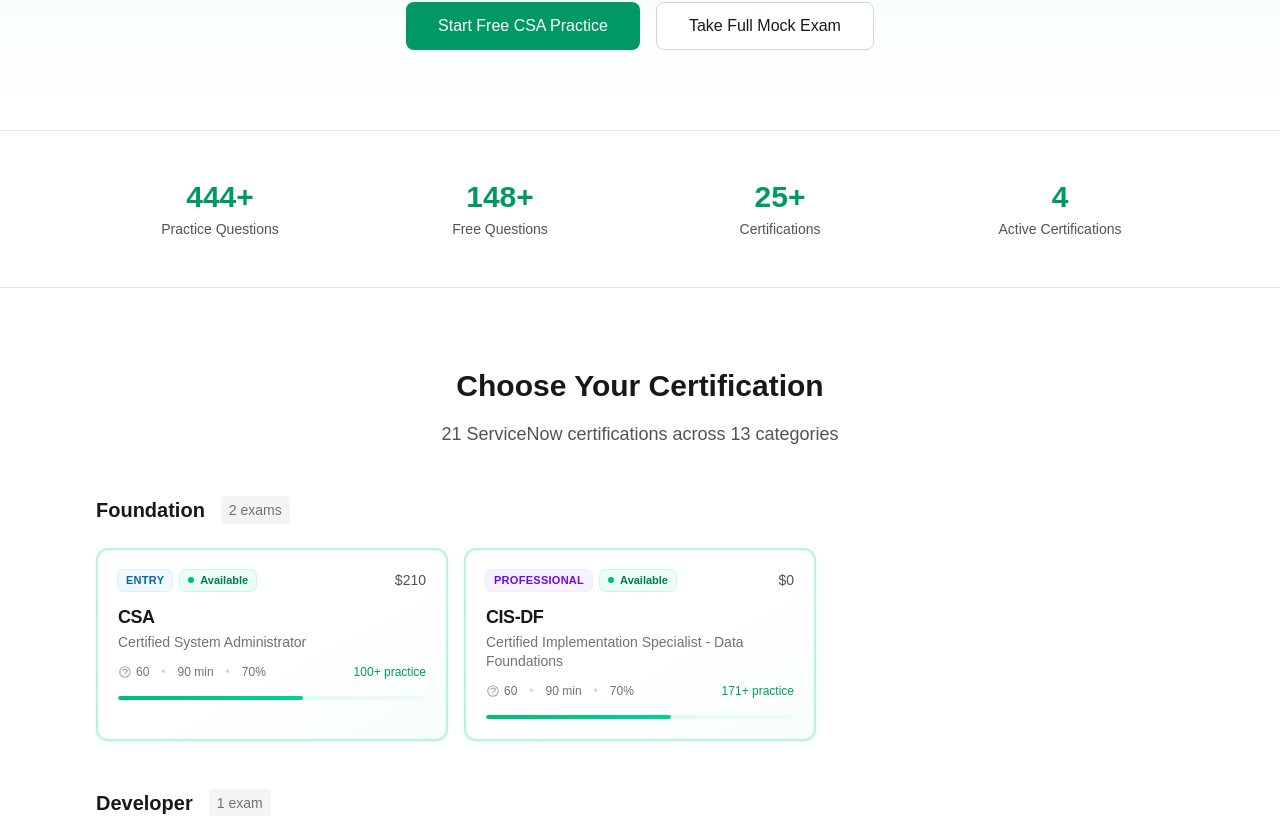
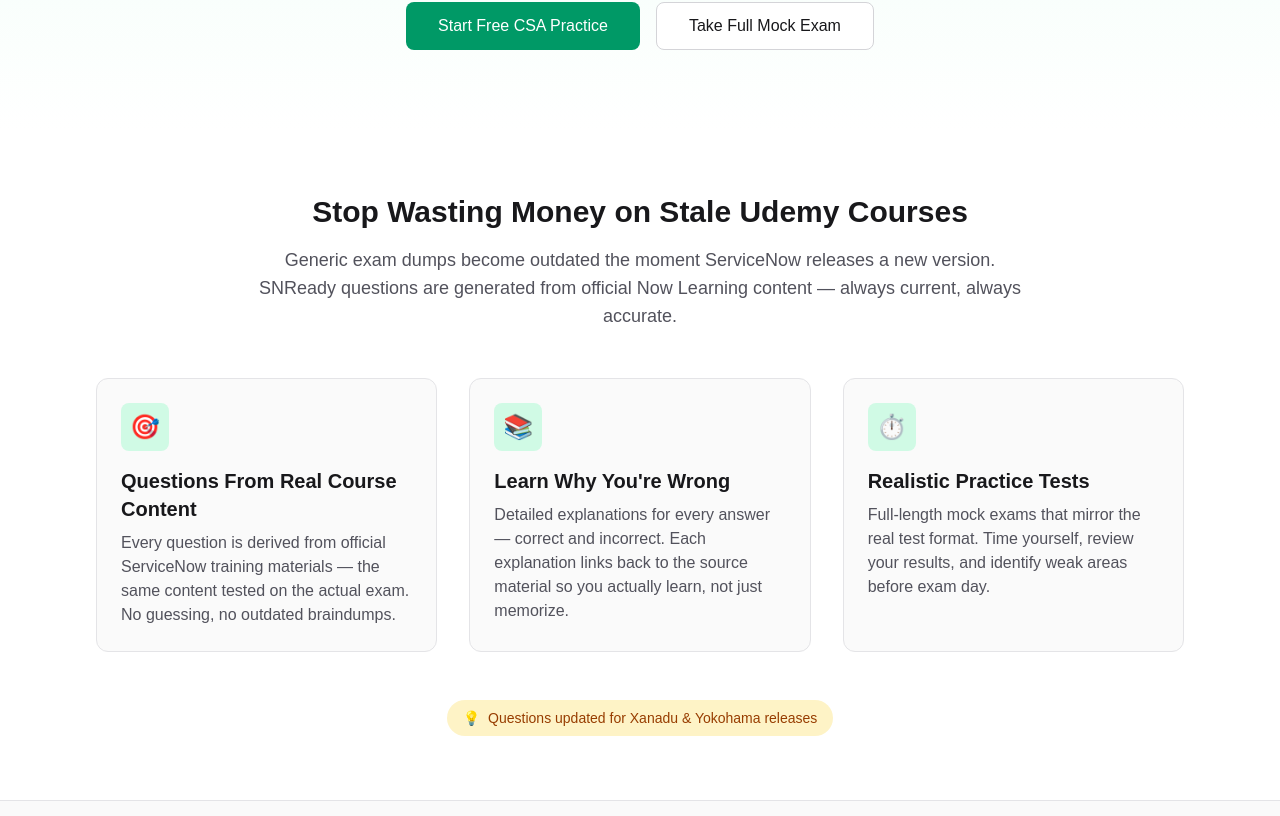
Before and after one commit to jessems/snready, a Next.js app: page / in a window 1280 px wide. Shown: the part 351-1167 px from the top of the page. Built offline with nearby package versions, Linux system fonts and the light colour scheme; no server answers.

Commit message:
feat: Add 'Why SNReady' benefits section to homepage (#9)

```diff
--- a/app/page.tsx
+++ b/app/page.tsx
@@ -55,8 +55,71 @@
         </div>
       </section>
 
+      {/* Why SNReady Section */}
+      <section className="py-16 bg-white dark:bg-zinc-950">
+        <div className="mx-auto max-w-6xl px-4 sm:px-6 lg:px-8">
+          <div className="text-center mb-12">
+            <h2 className="text-3xl font-bold text-zinc-900 dark:text-zinc-50">
+              Stop Wasting Money on Stale Udemy Courses
+            </h2>
+            <p className="mt-4 text-lg text-zinc-600 dark:text-zinc-400 max-w-3xl mx-auto">
+              Generic exam dumps become outdated the moment ServiceNow releases a new version.
+              SNReady questions are generated from official Now Learning content — always current, always accurate.
+            </p>
+          </div>
+
+          <div className="grid gap-8 md:grid-cols-3">
+            {/* Benefit 1 */}
+            <div className="rounded-xl border border-zinc-200 bg-zinc-50 p-6 dark:border-zinc-800 dark:bg-zinc-900">
+              <div className="flex h-12 w-12 items-center justify-center rounded-lg bg-emerald-100 text-2xl dark:bg-emerald-900">
+                🎯
+              </div>
+              <h3 className="mt-4 text-xl font-semibold text-zinc-900 dark:text-zinc-100">
+                Questions From Real Course Content
+              </h3>
+              <p className="mt-2 text-zinc-600 dark:text-zinc-400">
+                Every question is derived from official ServiceNow training materials — the same content tested on the actual exam. No guessing, no outdated braindumps.
+              </p>
+            </div>
+
+            {/* Benefit 2 */}
+            <div className="rounded-xl border border-zinc-200 bg-zinc-50 p-6 dark:border-zinc-800 dark:bg-zinc-900">
+              <div className="flex h-12 w-12 items-center justify-center rounded-lg bg-emerald-100 text-2xl dark:bg-emerald-900">
+                📚
+              </div>
+              <h3 className="mt-4 text-xl font-semibold text-zinc-900 dark:text-zinc-100">
+                Learn Why You're Wrong
+              </h3>
+              <p className="mt-2 text-zinc-600 dark:text-zinc-400">
+                Detailed explanations for every answer — correct and incorrect. Each explanation links back to the source material so you actually learn, not just memorize.
+              </p>
+            </div>
+
+            {/* Benefit 3 */}
+            <div className="rounded-xl border border-zinc-200 bg-zinc-50 p-6 dark:border-zinc-800 dark:bg-zinc-900">
+              <div className="flex h-12 w-12 items-center justify-center rounded-lg bg-emerald-100 text-2xl dark:bg-emerald-900">
+                ⏱️
+              </div>
+              <h3 className="mt-4 text-xl font-semibold text-zinc-900 dark:text-zinc-100">
+                Realistic Practice Tests
+              </h3>
+              <p className="mt-2 text-zinc-600 dark:text-zinc-400">
+                Full-length mock exams that mirror the real test format. Time yourself, review your results, and identify weak areas before exam day.
+              </p>
+            </div>
+          </div>
+
+          <div className="mt-12 text-center">
+            <div className="inline-flex items-center gap-2 rounded-full bg-amber-100 px-4 py-2 text-sm font-medium text-amber-800 dark:bg-amber-900/50 dark:text-amber-200">
+              <span>💡</span>
+              <span>Questions updated for Xanadu & Yokohama releases</span>
+            </div>
+          </div>
+        </div>
+      </section>
+
       {/* Stats Section */}
-      <section className="border-y border-zinc-200 bg-white py-12 dark:border-zinc-800 dark:bg-zinc-950">
+      <section className="border-y border-zinc-200 bg-zinc-50 py-12 dark:border-zinc-800 dark:bg-zinc-900">
         <div className="mx-auto max-w-6xl px-4 sm:px-6 lg:px-8">
           <div className="grid grid-cols-2 gap-8 md:grid-cols-4">
             <div className="text-center">
```
